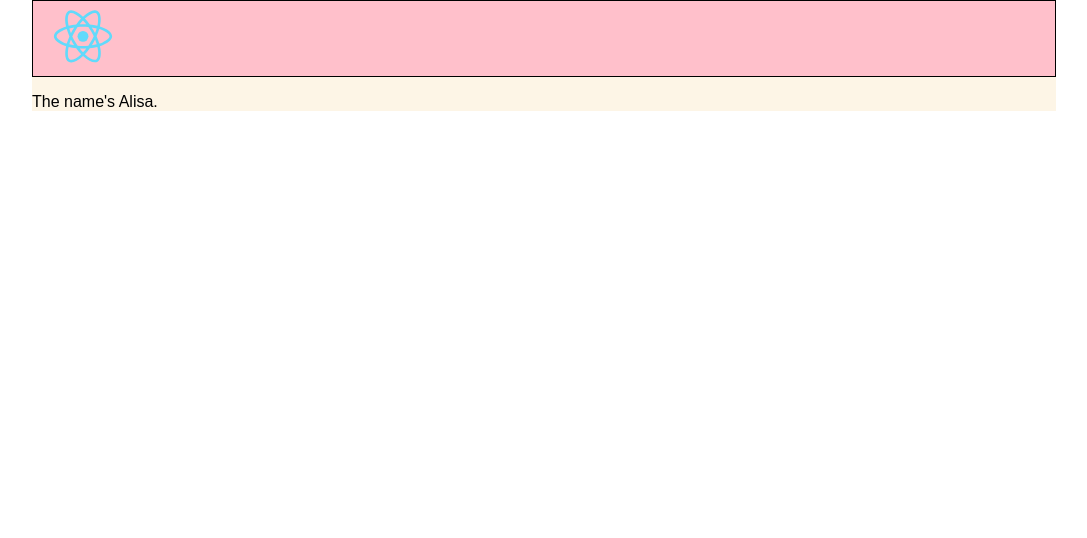
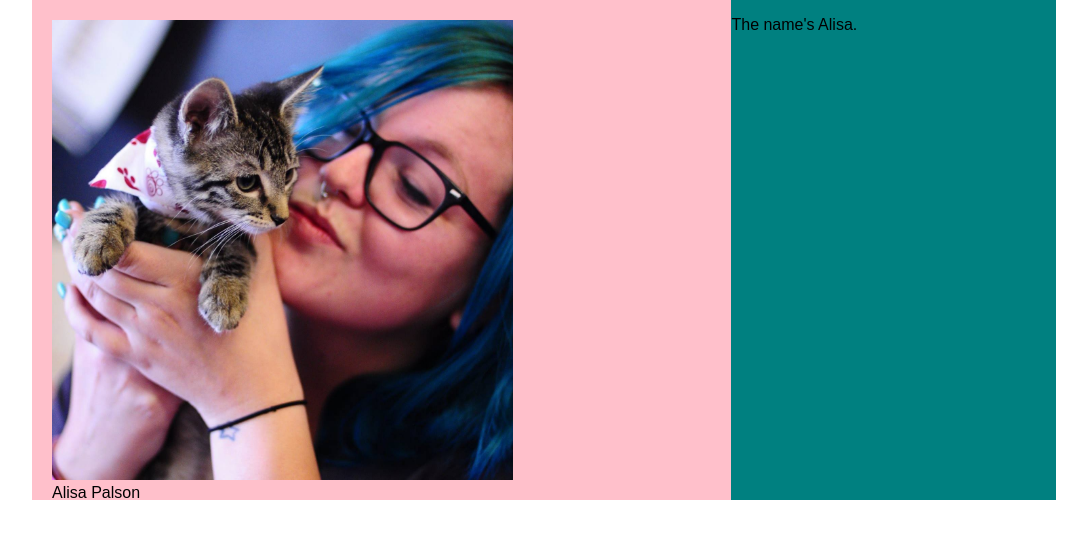
Before and after one commit to AlisamfP/Palson.info, a React (Create React App) app: page / in a window 1280 px wide. Shown: the top 538 px of the page, without its empty margins (96-1183 px from the left). Built offline with nearby package versions, Linux system fonts and the light colour scheme.

Commit message:
I'm very tired

```diff
--- a/src/App.css
+++ b/src/App.css
@@ -1,15 +1,27 @@
 .Main {
   margin: 0 auto;
-  width: 80%;
+  max-width: 80%;
+  height: 500px;
+  display: flex;
 
   background-color: oldlace;
 }
 
 .Main-header {
-  border: 1px solid black;
+  padding: 20px;
   background: pink;
+  flex-direction: row;
+  flex-grow: 1;
 }
 
-.Main-logo{
-  width: 100px;
+.Main-logo {
+  max-width: 100%;
+  max-height: 100%;
+
 }
+
+.Main-body {
+  flex-grow: 1;
+  background: teal;
+
+}
--- a/src/App.js
+++ b/src/App.js
@@ -1,5 +1,5 @@
 import React, { Component } from 'react';
-import logo from './logo.svg';
+import photo from './photo.jpg';
 import './App.css';
 
 class App extends Component {
@@ -7,7 +7,8 @@ class App extends Component {
     return (
       <div className="Main">
         <div className="Main-header">
-          <img src={logo} className="Main-logo" alt="logo" />
+          <img src={photo} className="Main-logo" alt="logo" />
+          <div>Alisa Palson</div>
         </div>
         <div className="Main-body">
           <p className="Main-intro">
```
